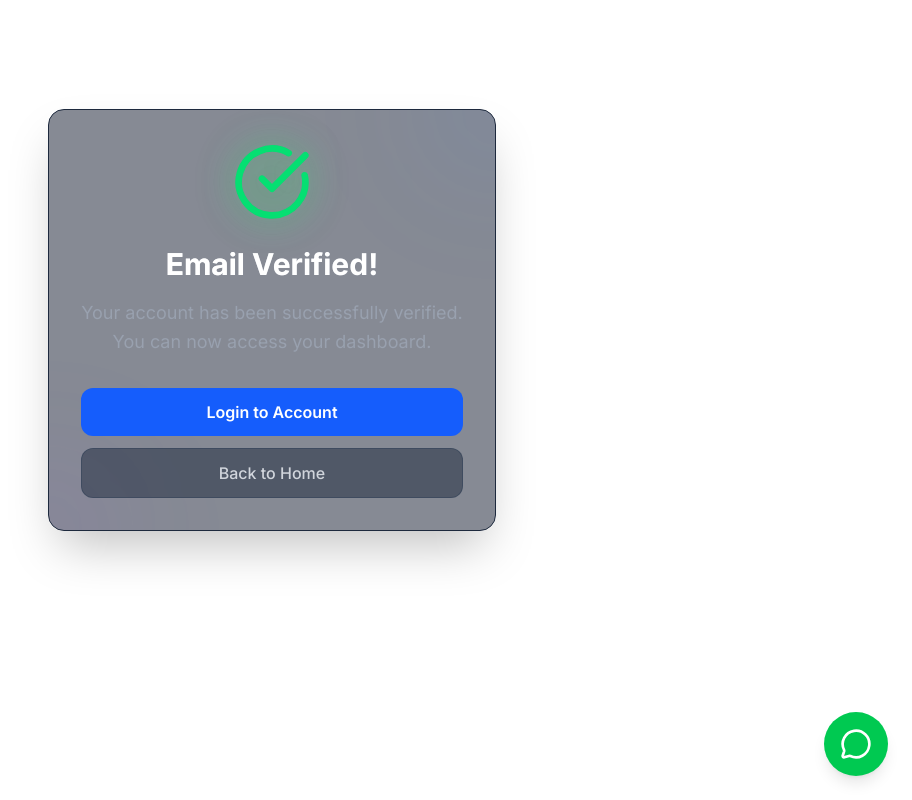
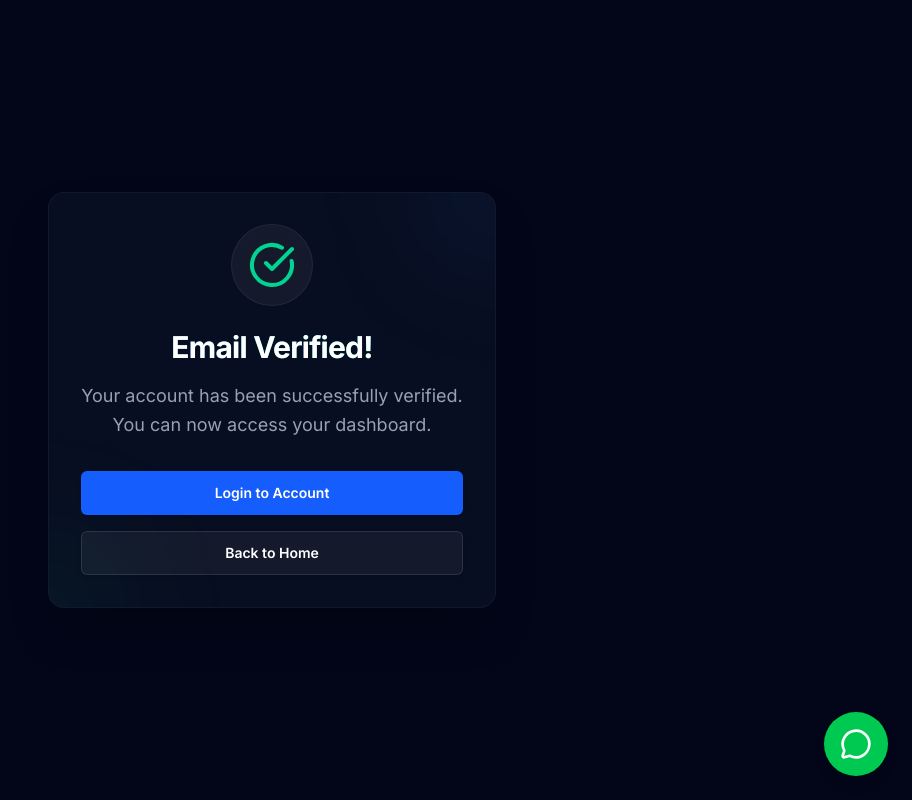
Before and after one commit to bmouhaid-cmyk/iptvmax, a Next.js app: page /en/confirmation in a window 1280 px wide. Shown: the whole page, without its empty margins (368-1280 px from the left). Built offline with nearby package versions, Linux system fonts and the light colour scheme.

Commit message:
Fix UI colors on confirmation page

```diff
--- a/app/[locale]/confirmation/page.tsx
+++ b/app/[locale]/confirmation/page.tsx
@@ -8,20 +8,20 @@ export default function ConfirmationPage() {
     const t = useTranslations('Confirmation')
 
     return (
-        <div className="min-h-[80vh] flex items-center justify-center px-4 py-12">
-            <div className="w-full max-w-md bg-slate-900/50 backdrop-blur-md border border-slate-800 rounded-2xl p-8 shadow-2xl relative overflow-hidden group">
+        <div className="flex min-h-screen flex-col justify-center px-6 py-12 lg:px-8 bg-slate-950">
+            <div className="sm:mx-auto sm:w-full sm:max-w-md">
+                <div className="bg-slate-900/50 border border-white/5 rounded-2xl p-8 shadow-2xl relative overflow-hidden text-center">
 
-                {/* Background decorative elements */}
-                <div className="absolute top-0 right-0 w-32 h-32 bg-blue-500/10 rounded-full blur-3xl -mr-16 -mt-16 transition-all duration-700 group-hover:bg-blue-500/20" />
-                <div className="absolute bottom-0 left-0 w-32 h-32 bg-purple-500/10 rounded-full blur-3xl -ml-16 -mb-16 transition-all duration-700 group-hover:bg-purple-500/20" />
+                    {/* Subtle glow effects matching homepage hero */}
+                    <div className="absolute top-0 right-0 w-32 h-32 bg-blue-500/10 rounded-full blur-3xl -mr-16 -mt-16" />
+                    <div className="absolute bottom-0 left-0 w-32 h-32 bg-emerald-500/10 rounded-full blur-3xl -ml-16 -mb-16" />
 
-                <div className="relative z-10 flex flex-col items-center text-center">
-                    <div className="mb-6 relative">
-                        <div className="absolute inset-0 bg-green-500/20 blur-xl rounded-full animate-pulse" />
-                        <CheckCircle className="w-20 h-20 text-green-400 relative z-10 drop-shadow-[0_0_15px_rgba(74,222,128,0.5)]" />
+                    <div className="relative z-10 flex flex-col items-center">
+                        <div className="mb-6 rounded-full bg-white/5 p-4 ring-1 ring-white/10">
+                            <CheckCircle className="w-12 h-12 text-emerald-400" />
                         </div>
 
-                    <h1 className="text-3xl font-bold text-white mb-4 bg-clip-text text-transparent bg-gradient-to-r from-white to-gray-400">
+                        <h1 className="text-3xl font-bold tracking-tight text-white mb-4 bg-clip-text text-transparent bg-gradient-to-r from-blue-400 to-emerald-400">
                             {t('title')}
                         </h1>
 
@@ -29,17 +29,17 @@ export default function ConfirmationPage() {
                             {t('description')}
                         </p>
 
-                    <div className="w-full space-y-3">
+                        <div className="w-full space-y-4">
                             <Link
                                 href="/login"
-                            className="block w-full py-3 px-4 bg-blue-600 hover:bg-blue-500 text-white rounded-xl font-semibold transition-all duration-300 hover:shadow-[0_0_20px_rgba(37,99,235,0.3)] transform hover:-translate-y-0.5"
+                                className="flex w-full justify-center rounded-md bg-blue-600 px-3 py-2.5 text-sm font-semibold leading-6 text-white shadow-sm hover:bg-blue-500 focus-visible:outline focus-visible:outline-2 focus-visible:outline-offset-2 focus-visible:outline-blue-600 transition-all"
                             >
                                 {t('loginButton')}
                             </Link>
 
                             <Link
                                 href="/"
-                            className="block w-full py-3 px-4 bg-slate-800/50 hover:bg-slate-800 text-gray-300 hover:text-white rounded-xl font-medium transition-colors border border-slate-700/50 hover:border-slate-600"
+                                className="flex w-full justify-center rounded-md bg-white/5 px-3 py-2.5 text-sm font-semibold leading-6 text-white shadow-sm hover:bg-white/10 ring-1 ring-inset ring-white/10 transition-all"
                             >
                                 {t('backHome')}
                             </Link>
@@ -47,5 +47,6 @@ export default function ConfirmationPage() {
                     </div>
                 </div>
             </div>
+        </div>
     )
 }
```
Lines whose indentation alone changed are shown as unchanged.
